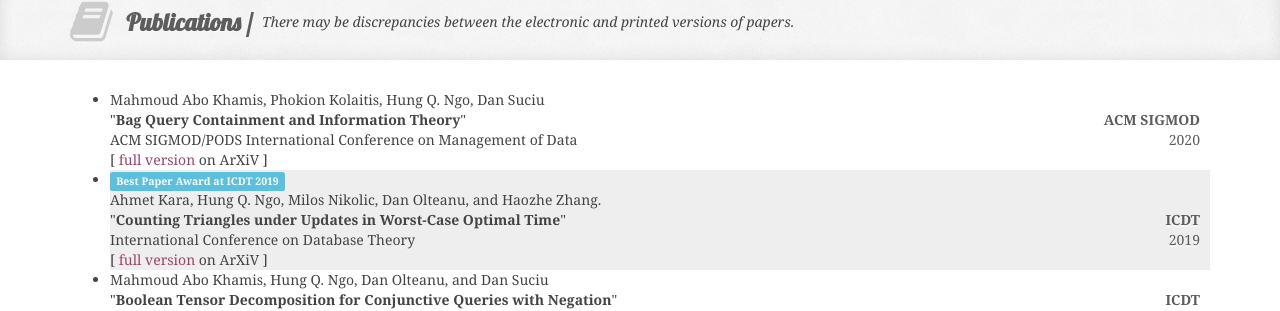
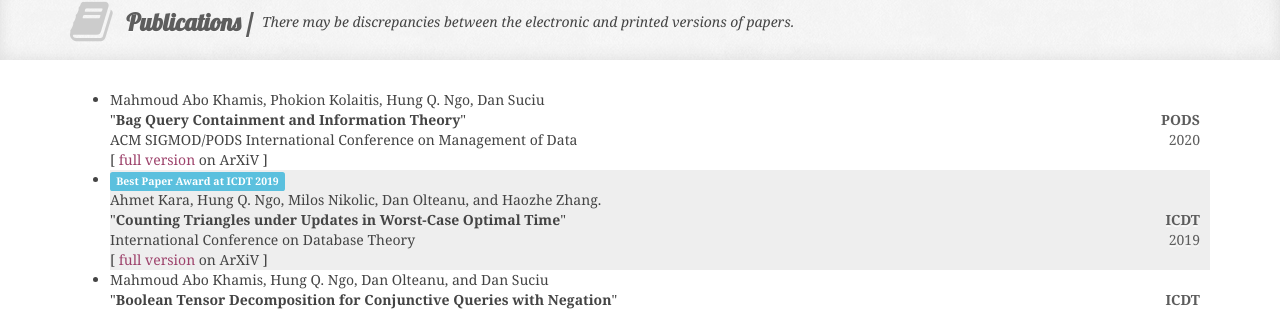
Before and after one commit to hung-q-ngo/hung-q-ngo.github.io, a Jekyll site: the page built from publications.html, in a window 1280 px wide and 900 px high. Shown: the part 122-433 px from the top of the window. Built offline with Jekyll 4.4.1, drawn with Linux system fonts in a browser that asks for light colours; some web fonts are replaced.

Commit message:
minor fix

```diff
--- a/_data/my_papers.yml
+++ b/_data/my_papers.yml
@@ -4,7 +4,7 @@
 - authors: Mahmoud Abo Khamis, Phokion Kolaitis, Hung Q. Ngo, Dan Suciu
   title: "Bag Query Containment and Information Theory"
   conf: ACM SIGMOD/PODS International Conference on Management of Data
-  abbvr: ACM SIGMOD
+  abbvr: PODS
   arxiv-link: https://arxiv.org/abs/1906.09727
   year: 2020
 - authors: Maximilian Schleich, Dan Olteanu, Mahmoud Abo Khamis, Hung Q. Ngo, XuanLong Nguyen,
```
